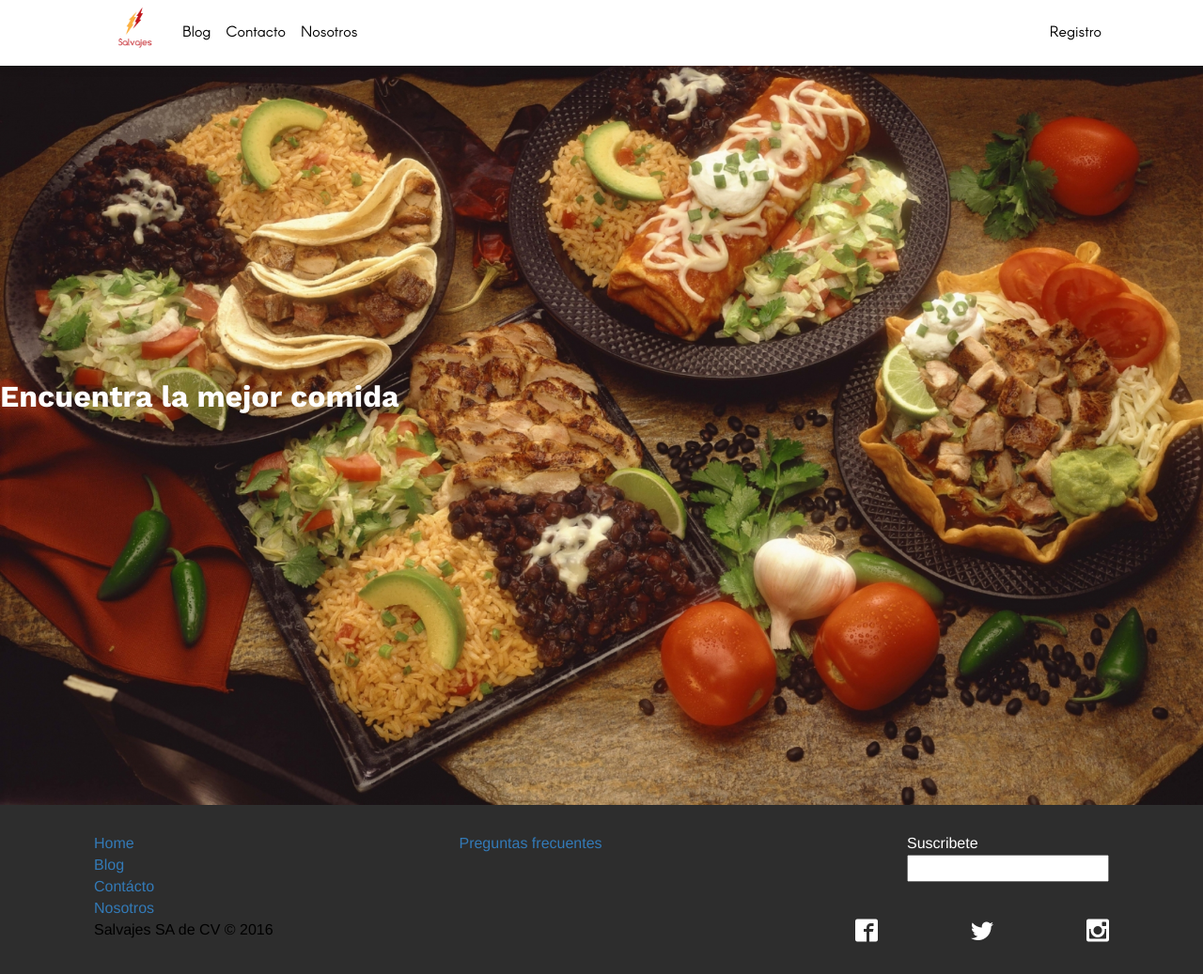
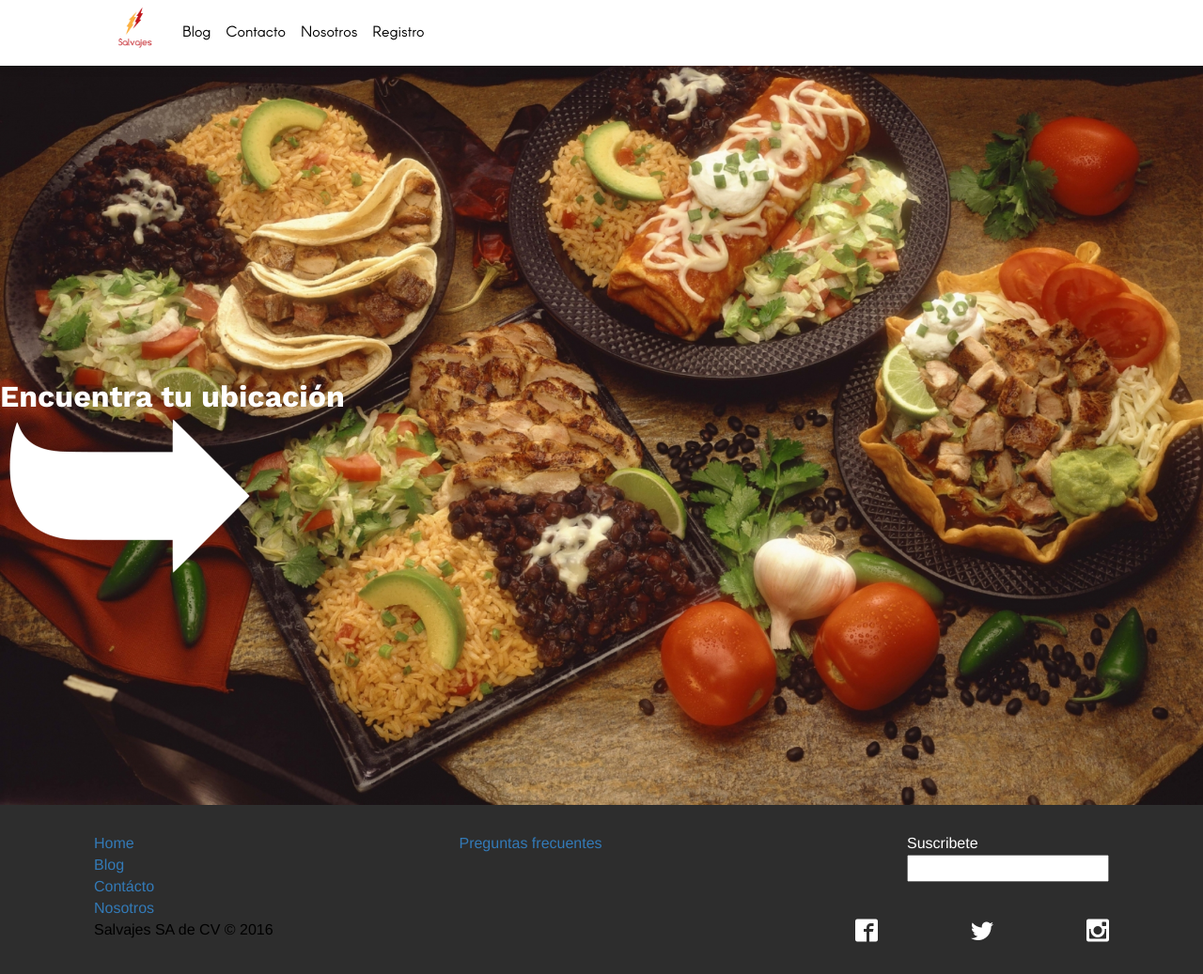
Before and after one commit to Salvajes/ProyectoSalvaje, a Symfony app: template src/AppBundle/Resources/views/pages/index.html.twig in a window 1280 px wide. Shown: the whole page at 94% size. Run offline with Twig, Linux system fonts and the light colour scheme; the template is opened without the code that fills it, so the values that code supplies are empty; some libraries are stand-ins or nearby versions; some web fonts are replaced.

Commit message:
encontrar mapa

```diff
--- a/src/AppBundle/Resources/public/css/base-styles.css
+++ b/src/AppBundle/Resources/public/css/base-styles.css
@@ -148,9 +148,9 @@
 }
 .image-font {
     position: absolute;
-    top: 50%;
-    left: 0;
-    right: 0;
+    top: 20%;
+    left: 30%;
+    right: 30%;
     margin-right: auto;
     margin-left: auto;
     font-size: 2rem;
--- a/src/AppBundle/Resources/views/base.html.twig
+++ b/src/AppBundle/Resources/views/base.html.twig
@@ -20,9 +20,7 @@
                 <button onclick="window.location.href='{{ path('blog') }}'" class="button">Blog</button>
                 <button onclick="window.location.href='{{ path('contact') }}'" class="button">Contacto</button>
                 <button onclick="window.location.href='{{ path('about_us') }}'" class="button">Nosotros</button>
-            </div>
-            <div class="center">
-                <button type="button" class="button" data-toggle="modal" data-target="#signModal">
+                <button id="signButton" type="button" class="button" data-toggle="modal" data-target="#signModal">
                     Registro
                 </button>
             </div>
@@ -95,6 +93,12 @@
         }(document, 'script', 'facebook-jssdk'));
     </script>
 
+    <script>
+        $("#signButton").click(function(){
+            $("#signButton").css("border","transparent");
+        });
+    </script>
+
     {% block script %}
     {% endblock %}
 </body>
--- a/src/AppBundle/Resources/views/pages/index.html.twig
+++ b/src/AppBundle/Resources/views/pages/index.html.twig
@@ -4,9 +4,9 @@
 
     <div>
         <img style="width: 100%; position: relative; z-index: 0" src="{{ asset('bundles/app/images/comida-mexicana.jpg') }}">
-        <span class="image-font">
-                Encuentra la mejor comida
-        </span>
+        <img style="width: 256px; height: 256px; position: absolute; z-index: 1; top: 50%; left: 10px" src="{{ asset('bundles/app/images/arrow.png') }}">
+        <span class="image-font">Encuentra tu ubicaci&oacute;n</span>
+        <div style="width: 500px"></div>
     </div>
 
 
```
Also changed, not shown: src/AppBundle/Resources/public/images/arrow.png (added).
